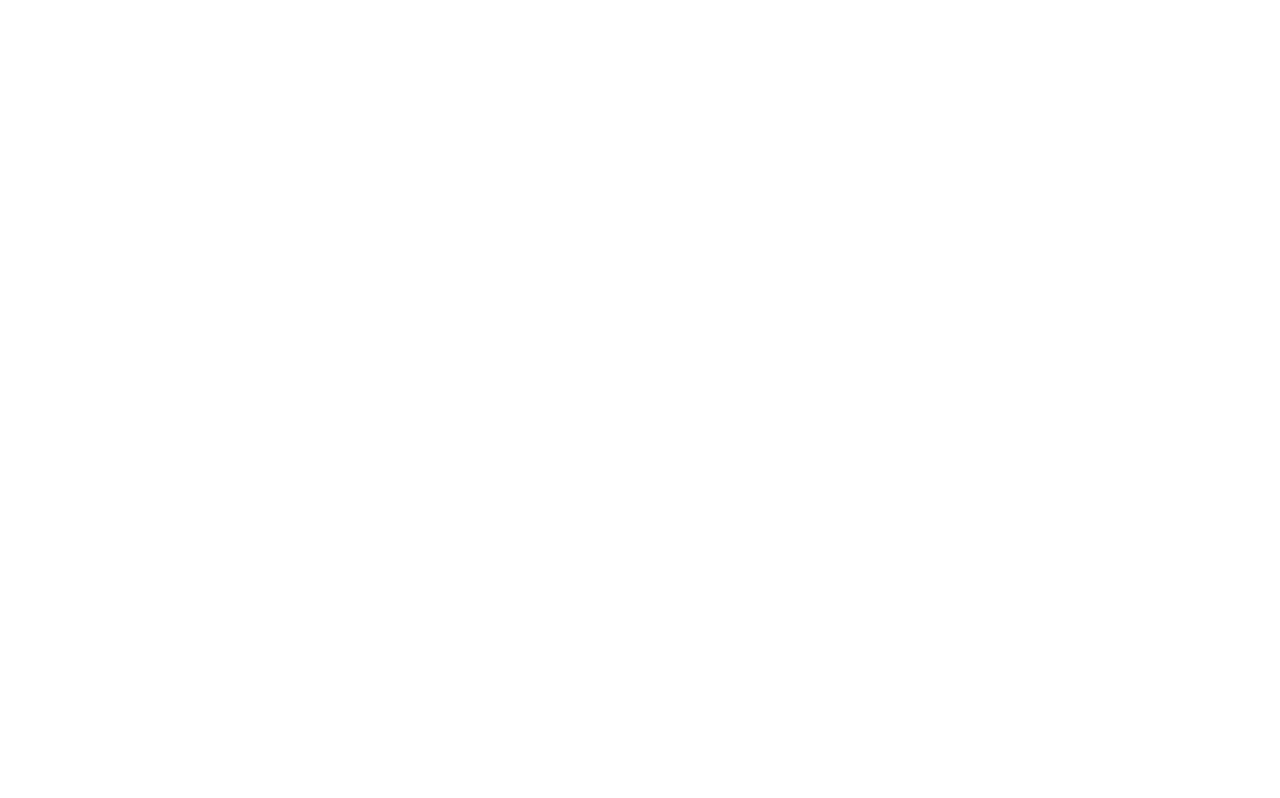
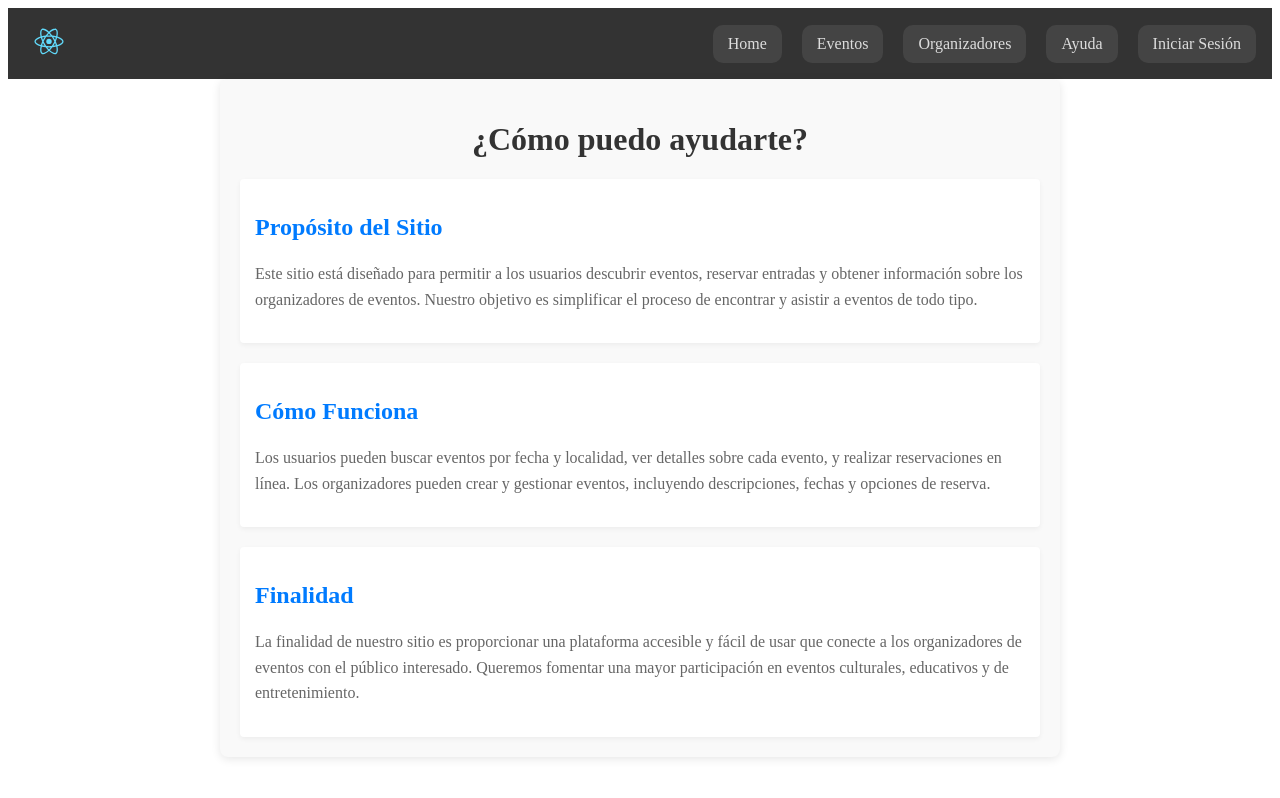
Before and after one commit to baldFamous/app-event-manager, a React (Create React App) app in the folder frontend/event_manager/: page /help in a window 1280 px wide. Before the commit this address had no page. Built offline with nearby package versions, Linux system fonts and the light colour scheme.

Commit message:
add help page

```diff
--- a/frontend/event_manager/src/App.jsx
+++ b/frontend/event_manager/src/App.jsx
@@ -4,6 +4,7 @@ import HomePage from './pages/HomePage';
 import EventPage from './pages/EventPage';
 import './App.css';
 import OrganizersPage from "./pages/OrganizersPage";
+import HelpPage from "./pages/HelpPage";
 
 function App() {
     return (
@@ -13,6 +14,7 @@ function App() {
                     <Route path="/" element={<HomePage />} />
                     <Route path="/events" element={<EventPage />} />
                     <Route path="/organizers" element={<OrganizersPage/>} />
+                    <Route path="/help" element={<HelpPage />} />
                 </Routes>
             </div>
         </Router>
--- /dev/null
+++ b/frontend/event_manager/src/pages/HelpPage.css
@@ -0,0 +1,30 @@
+.help-section {
+    padding: 20px;
+    max-width: 800px;
+    margin: auto;
+    background-color: #f9f9f9;
+    border-radius: 8px;
+    box-shadow: 0 2px 10px rgba(0,0,0,0.1);
+}
+
+.help-section h1 {
+    text-align: center;
+    color: #333;
+}
+
+.help-section section {
+    margin-top: 20px;
+    padding: 15px;
+    background-color: #fff;
+    border-radius: 4px;
+    box-shadow: 0 2px 5px rgba(0,0,0,0.05);
+}
+
+.help-section h2 {
+    color: #007bff;
+}
+
+.help-section p {
+    line-height: 1.6;
+    color: #666;
+}
--- /dev/null
+++ b/frontend/event_manager/src/pages/HelpPage.jsx
@@ -0,0 +1,28 @@
+import React from 'react';
+import NavBar from '../components/NavBar/NavBar';
+import './HelpPage.css';
+
+function HelpPage() {
+    return (
+        <div>
+            <NavBar />
+            <div className="help-section">
+                <h1>¿Cómo puedo ayudarte?</h1>
+                <section>
+                    <h2>Propósito del Sitio</h2>
+                    <p>Este sitio está diseñado para permitir a los usuarios descubrir eventos, reservar entradas y obtener información sobre los organizadores de eventos. Nuestro objetivo es simplificar el proceso de encontrar y asistir a eventos de todo tipo.</p>
+                </section>
+                <section>
+                    <h2>Cómo Funciona</h2>
+                    <p>Los usuarios pueden buscar eventos por fecha y localidad, ver detalles sobre cada evento, y realizar reservaciones en línea. Los organizadores pueden crear y gestionar eventos, incluyendo descripciones, fechas y opciones de reserva.</p>
+                </section>
+                <section>
+                    <h2>Finalidad</h2>
+                    <p>La finalidad de nuestro sitio es proporcionar una plataforma accesible y fácil de usar que conecte a los organizadores de eventos con el público interesado. Queremos fomentar una mayor participación en eventos culturales, educativos y de entretenimiento.</p>
+                </section>
+            </div>
+        </div>
+    );
+}
+
+export default HelpPage;
```
